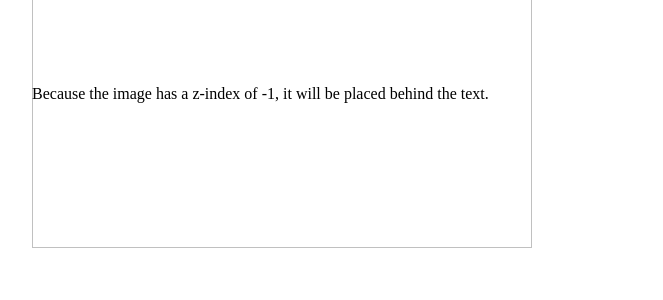
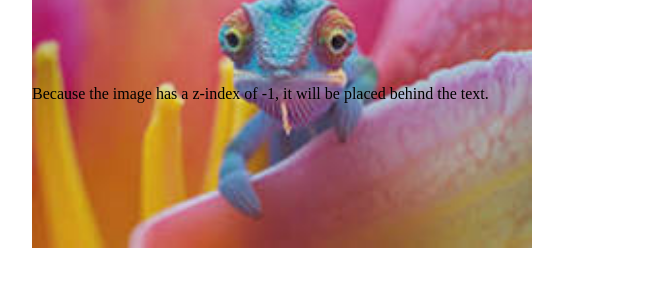
Before and after one commit to nikodimosewnetu/css4, a plain HTML site: page index.html in a window 1280 px wide. Shown: the part 252-552 px from the top of the page, without its empty margins (32-695 px from the left). Drawn offline with Linux system fonts and the light colour scheme; the site is published under a folder, as on GitHub Pages, so addresses that start at the root find nothing.

Commit message:
Update index.html

```diff
--- a/index.html
+++ b/index.html
@@ -16,7 +16,7 @@
         </ul>
     </div>
     <div class="back">
-        <img src="/download.jpg">
+        <img src="download.jpg">
         <h1>DAMMN AM CUTE</h1>
         <p>Because the image has a z-index of -1, it will be placed behind the text.</p>
     </div>
```
